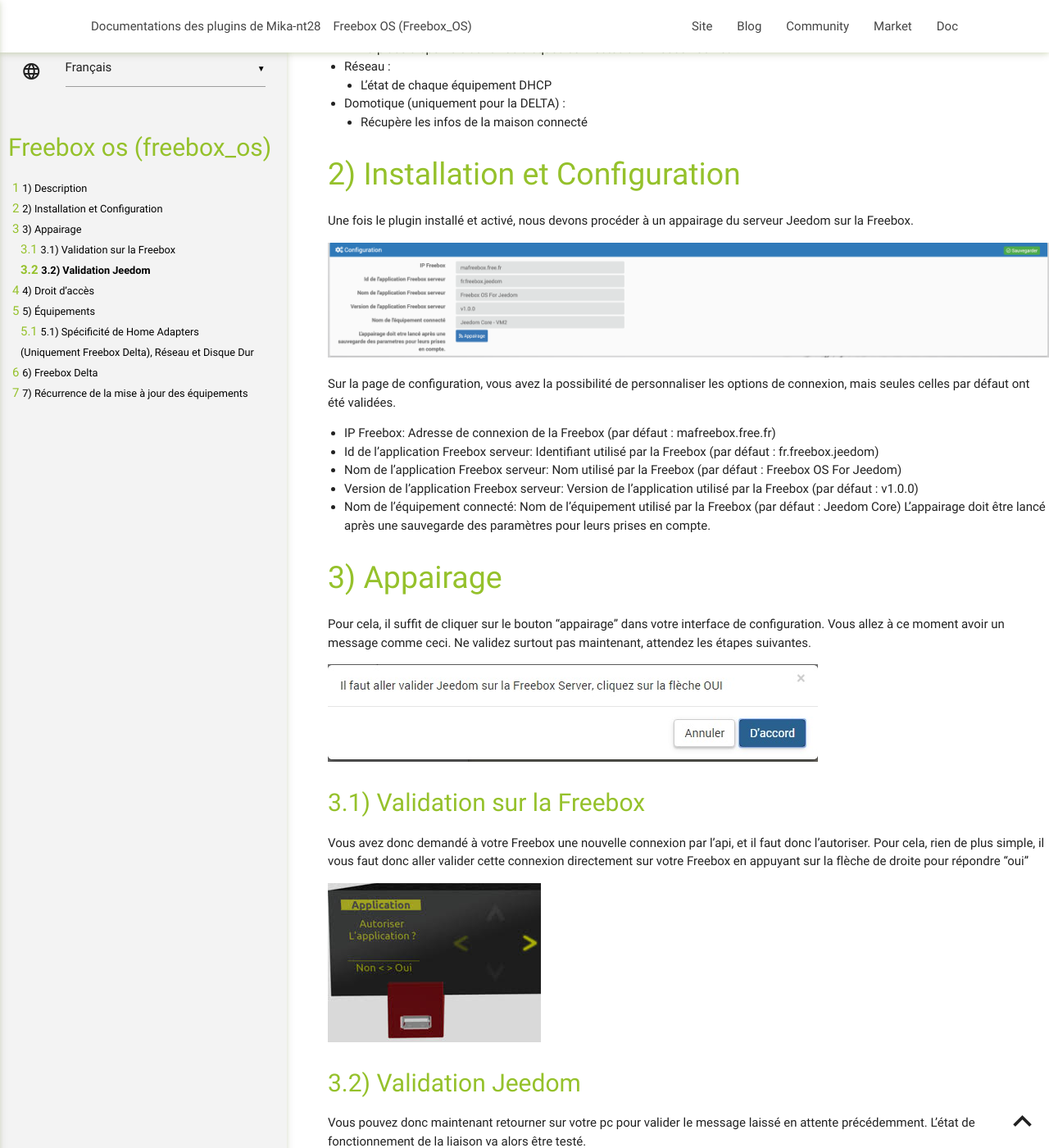
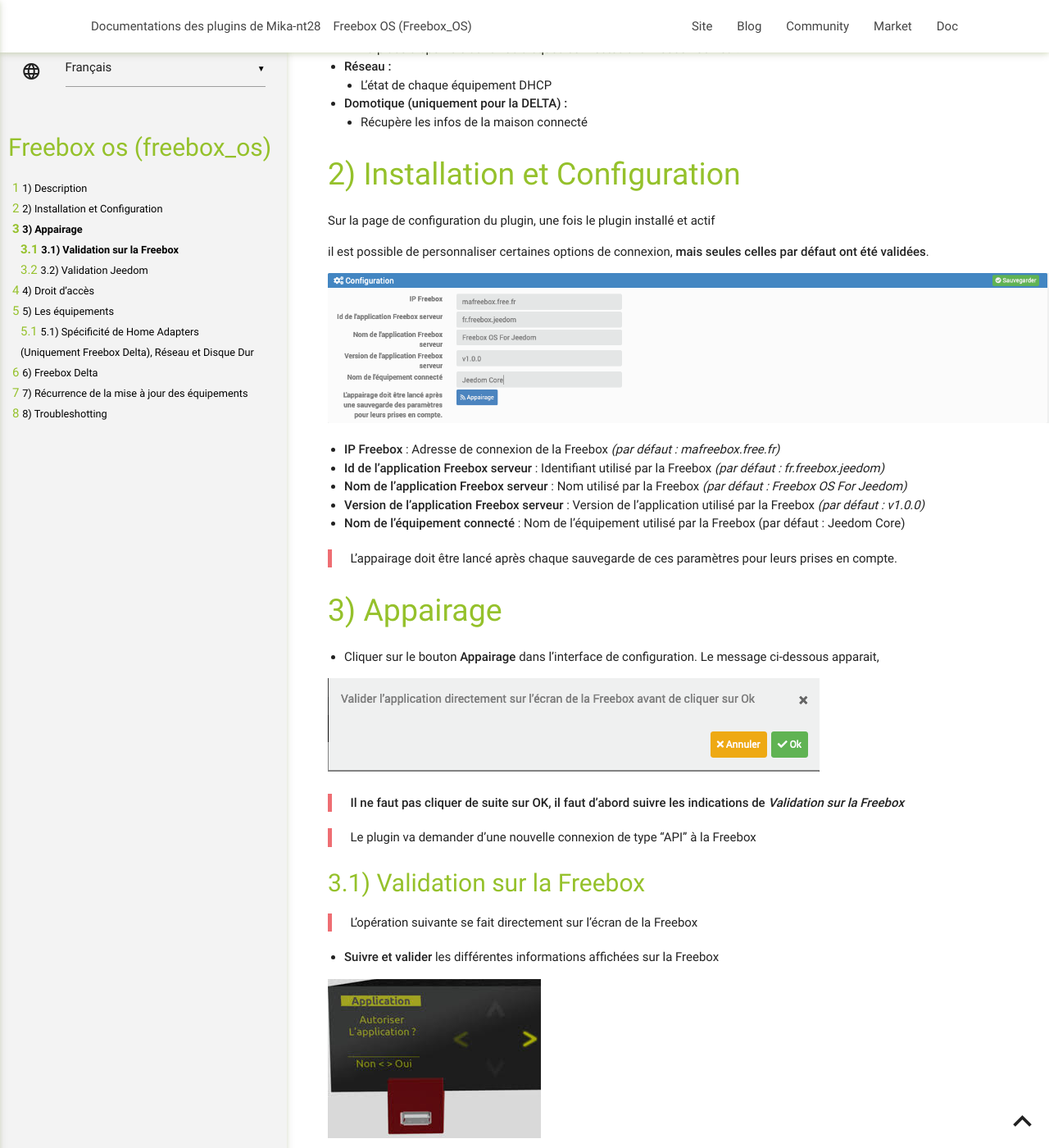
Before and after one commit to mika-nt28/Documentations, a Jekyll site: the page built from Freebox_OS/fr_FR/index.md, in a window 1280 px wide and 1400 px high, scrolled down 414 px. Shown: the whole window at 82% size. Built offline with Jekyll 4.4.1, drawn with Linux system fonts in a browser that asks for light colours; some of the changed text lies outside the part shown.

Commit message:
Modification doc FreeboxOs

```diff
--- a/Freebox_OS/fr_FR/index.md
+++ b/Freebox_OS/fr_FR/index.md
@@ -11,92 +11,106 @@
 
 Les informations disponibles de votre Freebox Serveur sur Jeedom sont:
 
-* Les informations système :
+* **Les informations système :**
     * Couper le wifi
     * Redémarrer votre Freebox
     * Les débits internet
-     * L'état de votre connexion
-* Téléphone :
+    * L'état de votre connexion
+* **Téléphone :**
     * Le nombre d'appels en absences
     * Le nombre d'appels passés
     * Le nombre d'appels reçus
-* Disque Dur :
+* **Disque Dur :**
     * La place disponible dans vos disques connectés à la Freebox Serveur.
-* Réseau :
+* **Réseau :**
     * L’état de chaque équipement DHCP
-* Domotique (uniquement pour la DELTA) :
+* **Domotique (uniquement pour la DELTA) :**
     * Récupère les infos de la maison connecté
 
 Installation et Configuration
 =============================
-Une fois le plugin installé et activé, nous devons procéder à un appairage du serveur Jeedom sur la Freebox.
 
-![introduction01](../images/Freebox_OS_screenshot_configuration.jpg)
+Sur la page de configuration du plugin, une fois le plugin installé et actif
 
-Sur la page de configuration, vous avez la possibilité de personnaliser les options de connexion, mais seules celles par défaut ont été validées.
+il est possible de personnaliser certaines options de connexion, **mais seules celles par défaut ont été validées**.
+
+![Configuration Plugin](../images/plugin_configuration.png)
 
 
-* IP Freebox: Adresse de connexion de la Freebox (par défaut : mafreebox.free.fr)
-* Id de l'application Freebox serveur: Identifiant utilisé par la Freebox (par défaut : fr.freebox.jeedom)
-* Nom de l'application Freebox serveur: Nom utilisé par la Freebox (par défaut : Freebox OS For Jeedom)
-* Version de l'application Freebox serveur: Version de l'application utilisé par la Freebox  (par défaut : v1.0.0)
-* Nom de l'équipement connecté: Nom de l'équipement utilisé par la Freebox  (par défaut : Jeedom Core)
-L'appairage doit être lancé après une sauvegarde des paramètres pour leurs prises en compte.
+
+* **IP Freebox** : Adresse de connexion de la Freebox *(par défaut : mafreebox.free.fr)*
+* **Id de l'application Freebox serveur** : Identifiant utilisé par la Freebox *(par défaut : fr.freebox.jeedom)*
+* **Nom de l'application Freebox serveur** : Nom utilisé par la Freebox *(par défaut : Freebox OS For Jeedom)*
+* **Version de l'application Freebox serveur** : Version de l'application utilisé par la Freebox  *(par défaut : v1.0.0)*
+* **Nom de l'équipement connecté** : Nom de l'équipement utilisé par la Freebox  (par défaut : Jeedom Core)
+
+>L'appairage doit être lancé après chaque sauvegarde de ces paramètres pour leurs prises en compte.
 
 
 Appairage
-=========
-Pour cela, il suffit de cliquer sur le bouton "appairage" dans votre interface de configuration.
-Vous allez à ce moment avoir un message comme ceci.
-Ne validez surtout pas maintenant, attendez les étapes suivantes.
+=============================
 
-![introduction01](../images/MessageValidation.jpg)
+* Cliquer sur le bouton **Appairage** dans l'interface de configuration.
+Le message ci-dessous apparait,
+
+![Message Validation](../images/msg_validation.png)
+
+> **Il ne faut pas cliquer de suite sur OK, il faut d'abord suivre les
+  indications de *Validation sur la Freebox***
+
+> Le plugin va demander d'une nouvelle connexion de type "API" à la Freebox
 
 Validation sur la Freebox
 -------------------------
-Vous avez donc demandé à votre Freebox une nouvelle connexion par l'api, et il faut donc l'autoriser.
-Pour cela, rien de plus simple, il vous faut donc aller valider cette connexion directement sur votre Freebox en appuyant sur la flèche de droite pour répondre "oui"
 
-![introduction01](../images/EcranFreebox.jpeg)
+> L'opération suivante se fait directement sur l'écran de la Freebox
+
+* **Suivre et valider** les différentes informations affichées sur la Freebox
+
+![Ecran Freebox V4](../images/freebox_ecran.jpeg)
 
 Validation Jeedom
 -----------------
-Vous pouvez donc maintenant retourner sur votre pc pour valider le message laissé en attente précédemment.
-L'état de fonctionnement de la liaison va alors être testé.
+* Maintenant, cliquer sur le bouton **OK** du message dans le navigateur
+
+> Le plugin va vérifier le fonctionnement de la liaison.
 
 Droit d'accès
 =============
 
-Certains droits d'accès sont nécessaires pour l'utilisation du plugin, ils doivent être modifier directement depuis l'OS de la Freebox
-Il est donc nécessaire de modifier les droits d'accès dans la Freebox.
+Certains droits d'accès supplémentaires sont nécessaires pour l'utilisation du plugin, ils doivent être **obligatoirement attribuer et modifier** directement depuis l'OS de la Freebox
 
 * Se connecter à l'interface de la Freebox (http://mafreebox.free.fr)
 * Ouvrir le paramètre Freebox
 
-![Paramètre de la Freebox](../images/ParametreFreebox.jpg)
-* Ouvrer la gestion des accès de la Freebox
+![Paramètres de la Freebox](../images/freebox_para.png)
 
-![Paramètre de gestion des accès de la Freebox](../images/GestionAccesFreebox.jpg)
-* Cliquer sur Applications
-* Dans la liste, choisir l'Application déclaré lors de l'installation du Plugin (par défaut : Jeedom Core)
+* Ouvrir la gestion des accès de la Freebox *(ce réglage se trouve dans le mode avancé)*
 
-![Liste des autorisations d'accès à la Freebox](../images/ListeAccesFreebox.jpg)
-* Autoriser tout
+![Paramètres de gestion des accès de la Freebox](../images/freebox_gestion_acces_1.png)
 
-![Autorisation de l'accès à la Freebox](../images/AutorisationAccesFreebox.jpg)
+* Cliquer sur l'onglet **Applications**
+* Dans la liste, choisir l'Application déclaré lors de l'installation du Plugin *(par défaut : Jeedom Core)*
 
-Équipements
+![Paramètres de gestion des accès de la Freebox](../images/freebox_gestion_acces_2.jpg)
+
+* **Autoriser tous les droits d'accès**
+
+![Modification des droits d'accès](../images/freebox_autorisation_acces_API.png)
+
+Les équipements
 ===========
 
-Le plugin va automatiquement crée tous les équipements et les commandes dont il est capable d'exécuter ou de récupérer des informations
-* ADSL
+Le plugin va automatiquement créer tous les équipements et les commandes dont il est capable d'exécuter ou de récupérer leurs informations.
+
+* **ADSL**
     * Freebox rate down
     * Freebox rate up
     * Freebox bandwidth up
     * Freebox bandwidth down
-    * Freebox medi
+    * Freebox media
     * Freebox state
-* Système
+* **Système**
     * Update
     * Reboot
     * Statut du wifi
@@ -113,7 +127,7 @@
     * temp cpum
     * serial
     * Redirection de ports
-* Téléphone
+* **Téléphone**
     * Nombre Appels Manqués
     * Nombre Appels Reçus
     * Nombre Appels Passés
@@ -122,7 +136,7 @@
     * Liste Appels Passés
     * Faire sonner les téléphones DECT
     * Arrêter les sonneries des téléphones DECT
-* Téléchargements
+* **Téléchargements**
     * Nombre de tâche(s)
     * Nombre de tâche(s) active
     * Nombre de tâche(s) en extraction
@@ -137,7 +151,7 @@
     * Vitesse émission
     * Start DL
     * Stop DL
-* AirPlay
+* **AirPlay**
     * Player actuel AirMedia
     * AirMedia Start
     * AirMedia Stop
@@ -145,9 +159,11 @@
 Spécificité de Home Adapters (Uniquement Freebox Delta), Réseau et Disque Dur
 --------------------------------------------------
 
-Ces 3 équipements ont pour spécificité d'être vide à la création.
-Cela vient du fait qu'il faut se connecter à la box pour récupérer les commandes associées.
-Vous y trouverez dans chacun d'entre eux un bouton "Rechercher" qui créera les commandes associées
+Ces 3 équipements sont vides à la création des équipements par le plugin
+
+Ouvrir chaque équipement et cliquer sur le bouton "Rechercher"
+> Le plugin recherchera et créera les différentes commandes associées
+
 
 ![Recherche des équipements spécifique](../images/RechercheCommandes.jpg)
 
@@ -155,18 +171,34 @@
 Freebox Delta
 =============
 
-La Freebox Delta permet d'avoir un pack de sécurité ainsi que la connexion avec certain équipement.
-Pour qu'il soit remonté et fonctionnel dans le plugin il suffit de cliquer sur "Rechercher les tiles"
+> La Freebox Delta permet d'avoir un pack de sécurité ainsi que la connexion avec certain équipement.
 
-> les camera sont créés, avec votre accord, dans le plugin camera, s'il existe.
-
+Cliquer sur le bouton ***Rechercher les tile***, le plugin va créer les différents équipements connectés à la Freebox Delta
 
 ![Recherche des équipements spécifique Freebox delta](../images/RechercheTiles.jpg)
 
-Récurrence de la mise à jour des équipements
-============================================
+### Les caméras
+> les caméras sont créées, avec votre accord, dans le plugin caméra, si celui-ci est installé.
+
+![Recherche des équipements spécifique Freebox delta](../images/msg_camera.png)
+
+> La caméra ne sera pas visible dans le plugin Freebox.
+>
+> Si le message n'apparait pas, vérifier les droits sur l'OS de la Freebox
+
+# Récurrence de la mise à jour des équipements
 
 Il est possible de modifier le temps de rafraichissement de chaque équipement. Par défaut, le temps est de 300s.
 Plus le temps est cours, plus il y aura de la charge sur la CPU de la Freebox.
 
 ![Temps de rafraichissement](../images/Temps_de_rafraichissement.jpg)
+
+# Troubleshotting
+
+**Je n'ai pas le message d'autorisation qui apparait sur la Freebox**
+
+![Ecran Freebox V4](../images/freebox_ecran.jpeg)
+>
+>Vérifier dans les réglages de l'OS de la Freebox que le paramètre **Permettre les nouvelles demandes d'association** est coché*(Paramètres de la Freebox -> Gestion des accès -> Onglet paramètres)*
+
+![Ecran Freebox V4](../images/freebox_association.png)
```
Also changed, not shown: Freebox_OS/fr_FR/changelog.md (+5 -5 lines), Freebox_OS/images/AutorisationAccesFreebox.jpg (deleted), Freebox_OS/images/Freebox_OS_screenshot_configuration.jpg (deleted), Freebox_OS/images/Freebox_OS_screenshot_widgets.jpg (deleted), Freebox_OS/images/GestionAccesFreebox.jpg (deleted), Freebox_OS/images/MessageValidation.jpg (deleted), Freebox_OS/images/ParametreFreebox.jpg (deleted), Freebox_OS/images/freebox_association.png (added), Freebox_OS/images/freebox_autorisation_acces_API.png (added), Freebox_OS/images/freebox_ecran.jpeg (renamed from Freebox_OS/images/EcranFreebox.jpeg), Freebox_OS/images/freebox_gestion_acces_1.png (added), Freebox_OS/images/freebox_gestion_acces_2.jpg (renamed from Freebox_OS/images/ListeAccesFreebox.jpg), Freebox_OS/images/freebox_para.png (added), Freebox_OS/images/msg_camera.png (added), 2 more files.
